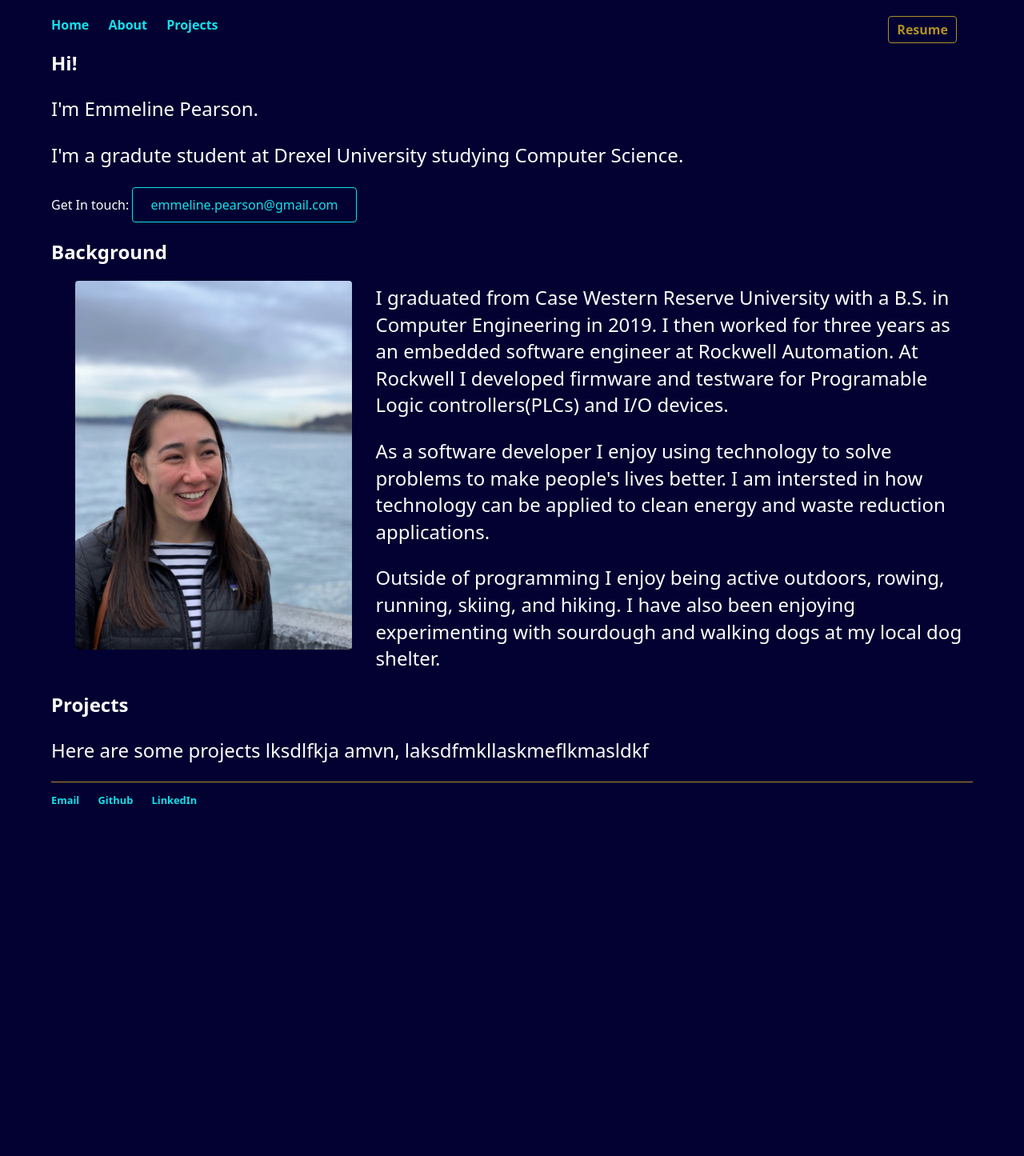
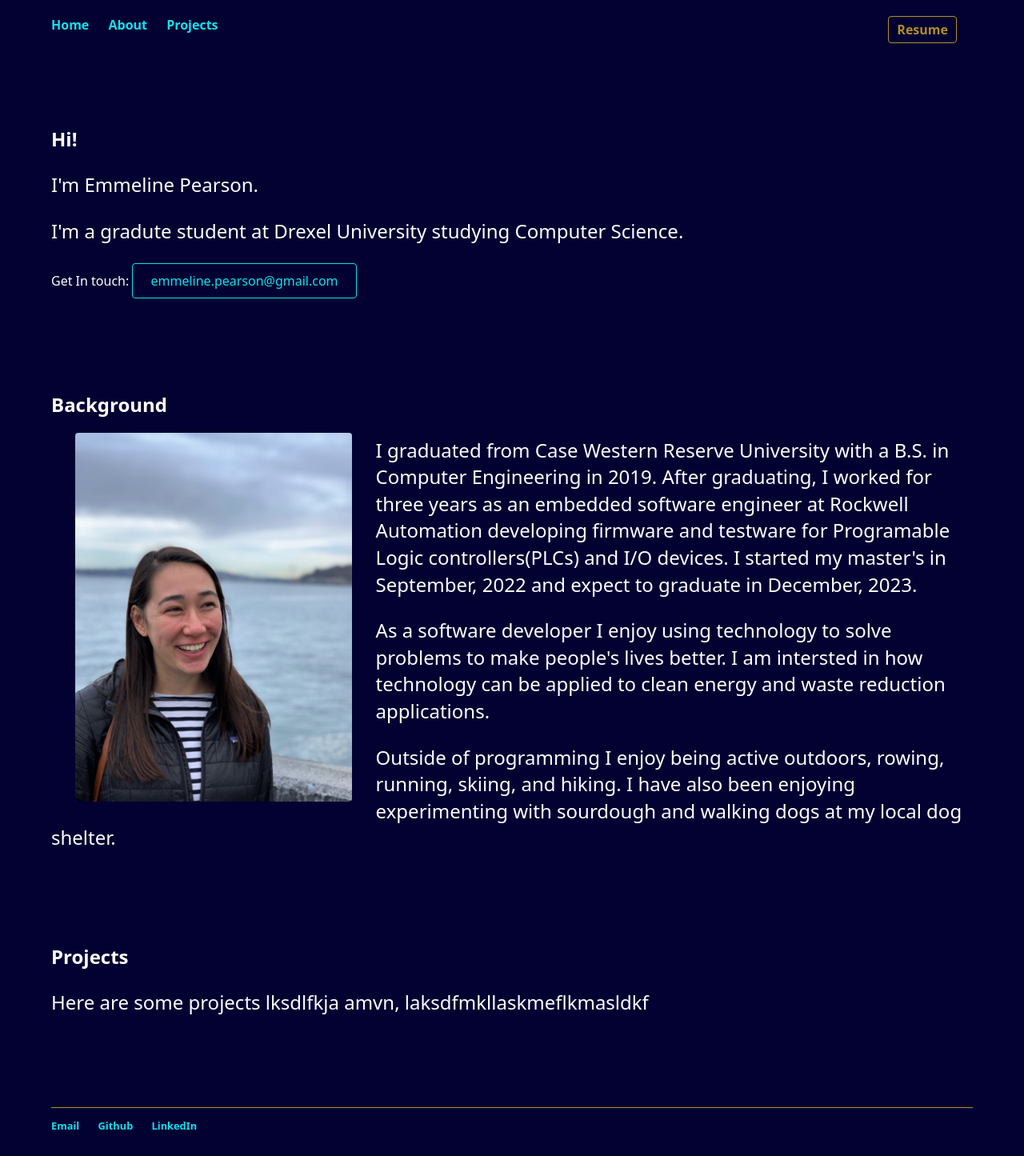
Before and after one commit to emmeline2/emmeline2.github.io, a Jekyll site: the page built from index.html, in a window 1280 px wide. Shown: the whole page at 80% size. Built offline with Jekyll 4.4.1, drawn with Linux system fonts in a browser that asks for light colours; before the commit the page ends 1038 px from its top, so only the background shows below that.

Commit message:
spacing'

```diff
--- a/css/main.css
+++ b/css/main.css
@@ -98,8 +98,7 @@ footer {
     border: 1px solid #14e0eb;
 }
 
-.logo{
-    height: auto;
-    max-width: 50%;
-    margin: 0 5px 0 5px;
+.section{
+    margin-top: 10%;
+    margin-bottom: 10%;
 }
--- a/index.html
+++ b/index.html
@@ -2,7 +2,7 @@
 layout: default
 title: Emmeline Pearson
 ---
-<div class="Intro">
+<div class="section">
 	<h2>Hi!</h2>
 	<p>I'm Emmeline Pearson.</p>
 	<p>I'm a gradute student at Drexel University studying Computer Science.</p>
@@ -10,15 +10,15 @@ title: Emmeline Pearson
     <div class="resumeButton">
         <a href="mailto:emmeline.pearson@gmail.com" class="resumeBttnTxt">emmeline.pearson@gmail.com</a>
     </div>
-</div><!-- /.Intro -->
+</div>
 
-<div class="about">
+<div class="section">
 	<h2>Background</h2>
 	<img src="emmeline.JPG" alt="Emmeline in front of water" class="portrait">
 	<p>
-		I graduated from Case Western Reserve University with a B.S. in Computer Engineering in 2019. I then worked for three years
-		as an embedded software engineer at Rockwell Automation. At Rockwell I developed firmware and testware for Programable Logic
-		controllers(PLCs) and I/O devices.
+		I graduated from Case Western Reserve University with a B.S. in Computer Engineering in 2019. After graduating, I worked for three years
+		as an embedded software engineer at Rockwell Automation developing firmware and testware for Programable Logic
+		controllers(PLCs) and I/O devices. I started my master's in September, 2022 and expect to graduate in December, 2023.
 	</p>
 	<p>
 		As a software developer I enjoy using technology to solve problems to make people's lives better. I am intersted in how technology
@@ -31,7 +31,7 @@ title: Emmeline Pearson
 
 </div>
 
-<div class="projects">
+<div class="section">
 	<h2>Projects</h2>
 	<p>Here are some projects
 		lksdlfkja
```
